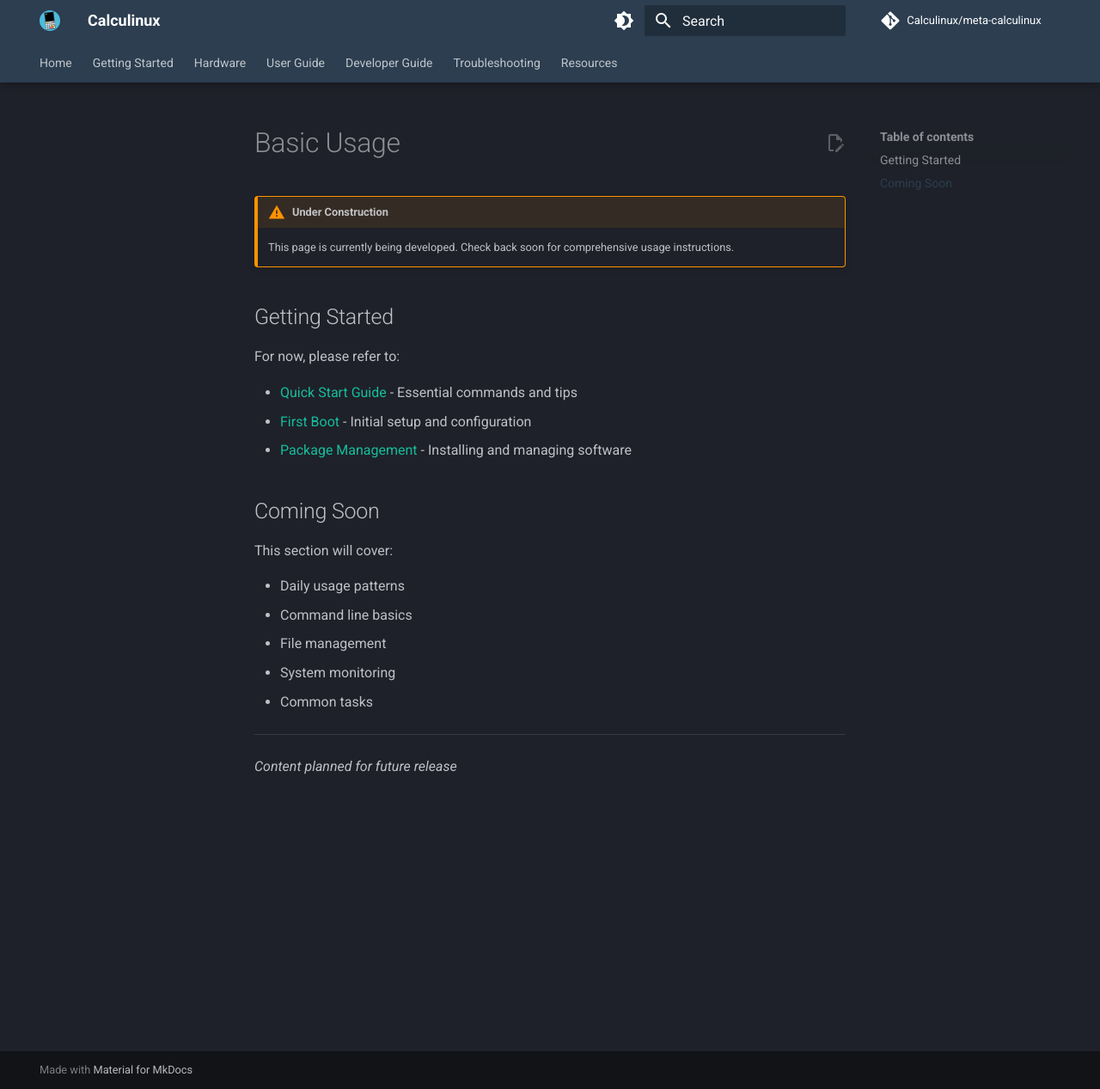
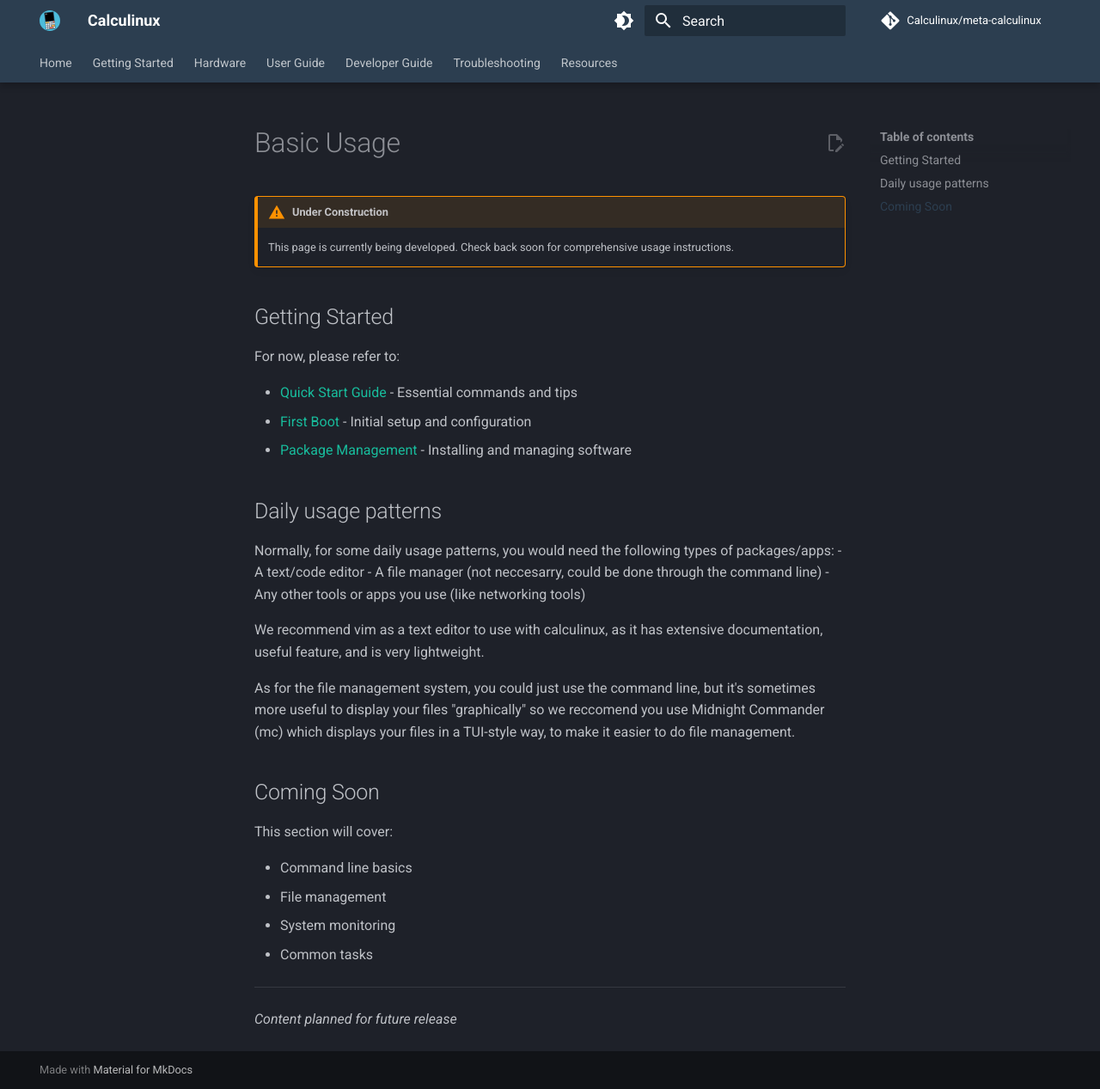
Before and after one commit to Calculinux/docs, an MkDocs documentation site: the page built from docs/user-guide/basic-usage.md, in a window 1280 px wide and 1267 px high. Shown: the whole window at 86% size. Built offline with MkDocs 1.6.1 and Material for MkDocs 9.7.7, drawn with Linux system fonts in a browser that asks for light colours; comment, search, counter and statistics services are not loaded.

Commit message:
Enhance user guide with daily usage patterns
Added a section on daily usage patterns and recommended tools.

```diff
--- a/docs/user-guide/basic-usage.md
+++ b/docs/user-guide/basic-usage.md
@@ -11,11 +11,20 @@
 - [First Boot](../getting-started/first-boot.md) - Initial setup and configuration
 - [Package Management](package-management.md) - Installing and managing software
 
+## Daily usage patterns
+Normally, for some daily usage patterns, you would need the following types of packages/apps:
+- A text/code editor
+- A file manager (not neccesarry, could be done through the command line)
+- Any other tools or apps you use (like networking tools)
+
+We recommend vim as a text editor to use with calculinux, as it has extensive documentation, useful feature, and is very lightweight.
+
+As for the file management system, you could just use the command line, but it's sometimes more useful to display your files "graphically" so we reccomend you use Midnight Commander (mc) which displays your files in a TUI-style way, to make it easier to do file management.
+
 ## Coming Soon
 
 This section will cover:
 
-- Daily usage patterns
 - Command line basics
 - File management
 - System monitoring
```
